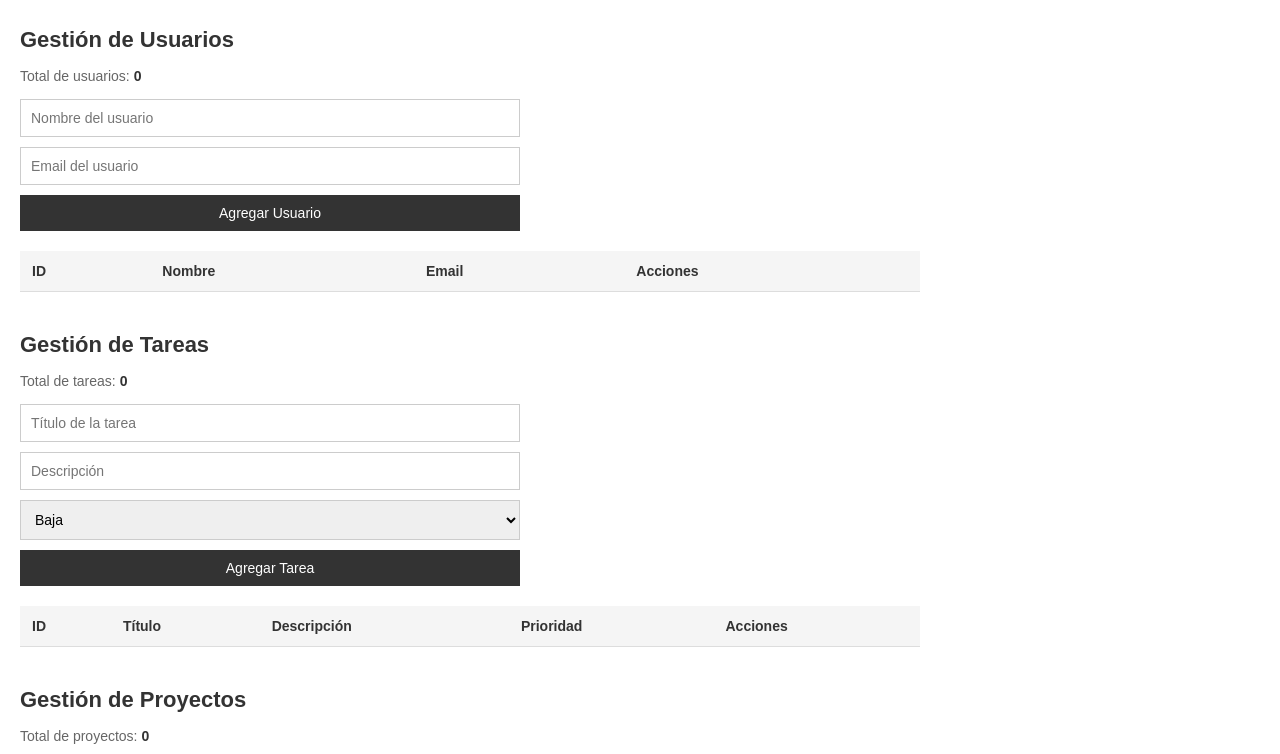
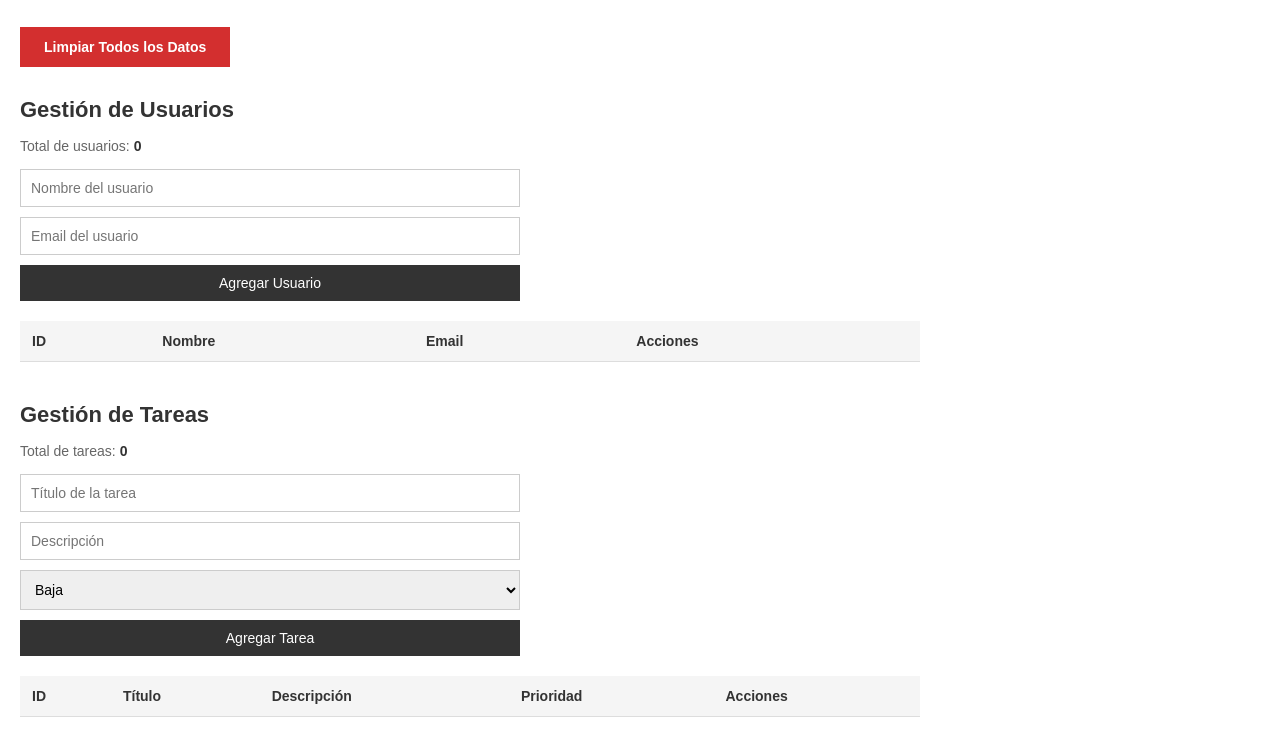
Before and after one commit to YuniorCasiano/crud-gitflow-proyecto, a plain HTML site: page index.html in a window 1280 px wide. Shown: the part 67-821 px from the top of the page. Drawn offline with Linux system fonts and the light colour scheme.

Commit message:
feat: Agregar botón para limpiar todos los datos

```diff
--- a/index.html
+++ b/index.html
@@ -11,6 +11,9 @@
         <header>
             <h1>Sistema de Gestión de Tareas</h1>
         </header>
+        <div class="clear-all-container">
+    <button onclick="clearAllData()" class="clear-all-btn">Limpiar Todos los Datos</button>
+</div>
 
 
         <section class="crud-section">
--- a/script.js
+++ b/script.js
@@ -266,3 +266,23 @@ window.addEventListener('DOMContentLoaded', () => {
     renderProjects();
     updateCounters();
 });
+// ==================== LIMPIAR TODOS LOS DATOS ====================
+
+function clearAllData() {
+    if (confirm('¿Estás seguro de eliminar TODOS los datos? Esta acción no se puede deshacer.')) {
+        users = [];
+        tasks = [];
+        projects = [];
+
+        userIdCounter = 1;
+        taskIdCounter = 1;
+        projectIdCounter = 1;
+
+        renderUsers();
+        renderTasks();
+        renderProjects();
+        updateCounters();
+
+        alert('Todos los datos han sido eliminados');
+    }
+}
--- a/styles.css
+++ b/styles.css
@@ -145,3 +145,21 @@ table td {
     color: #333;
     font-weight: 700;
 }
+.clear-all-container {
+    margin-bottom: 30px;
+}
+
+.clear-all-btn {
+    padding: 12px 24px;
+    background-color: #d32f2f;
+    color: white;
+    border: none;
+    cursor: pointer;
+    font-size: 14px;
+    font-weight: 600;
+    transition: background-color 0.3s;
+}
+
+.clear-all-btn:hover {
+    background-color: #b71c1c;
+}
```
